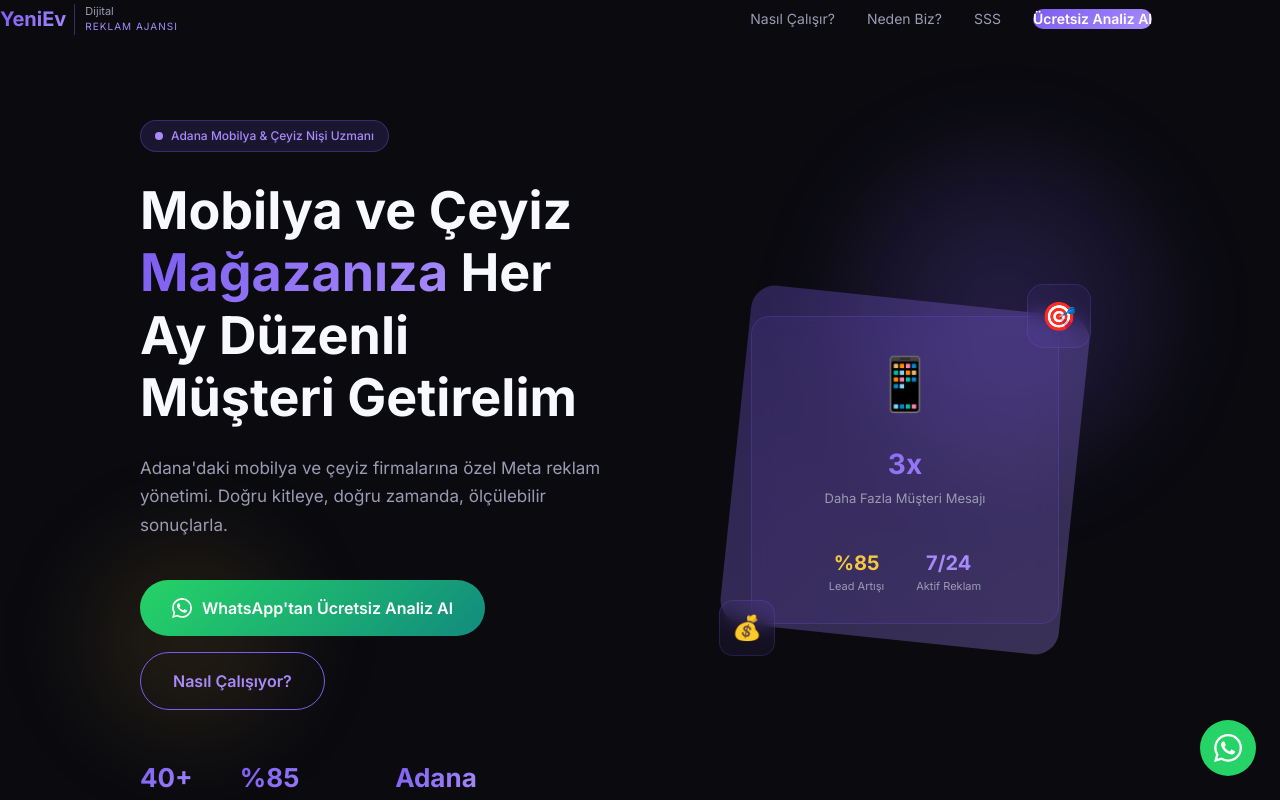
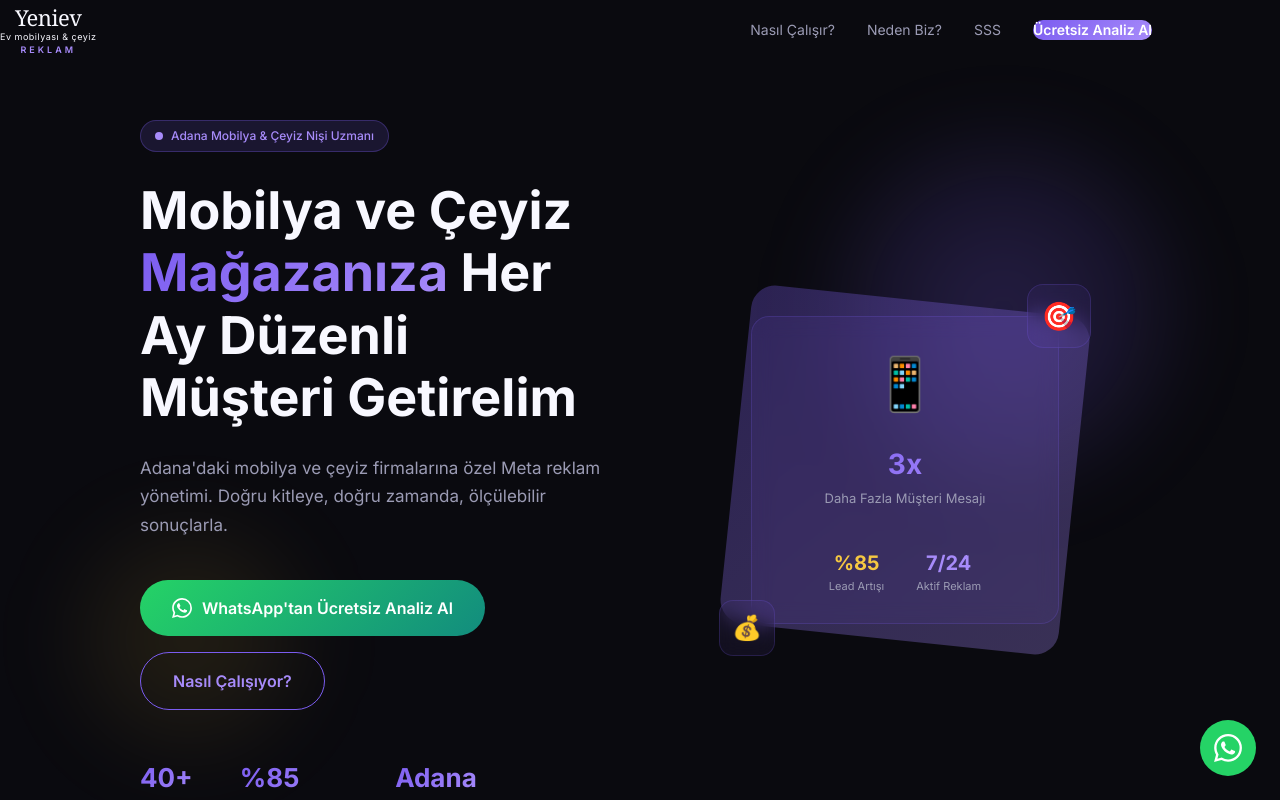
Before and after one commit to sonhaber0172/yeniev-dijital, a Next.js app: page / in a window 1280 px wide. Shown: the top 800 px of the page. Built offline with nearby package versions, Linux system fonts and the light colour scheme.

Commit message:
logo orijinal tasarıma uygun güncellendi

```diff
--- a/components/Footer.tsx
+++ b/components/Footer.tsx
@@ -5,9 +5,10 @@
     <footer className="py-10 px-4 sm:px-6 bg-[#0A0A0F] border-t border-[#7B5CF0]/20">
       <div className="max-w-6xl mx-auto flex flex-col sm:flex-row items-center justify-between gap-6">
         <div className="flex flex-col items-center sm:items-start gap-2">
-          <div className="flex items-center gap-2">
-            <span className="text-xl font-bold gradient-text">YeniEv</span>
-            <span style={{ fontSize: "11px", color: "#9B9BB4", borderLeft: "1px solid rgba(123,92,240,0.4)", paddingLeft: "10px", lineHeight: "1.4" }}>Dijital<br /><span style={{ color: "#A78BFA", fontSize: "10px", letterSpacing: "1px" }}>REKLAM AJANSI</span></span>
+          <div style={{ display: "flex", flexDirection: "column", alignItems: "flex-start", lineHeight: 1.2, gap: "2px" }}>
+            <span style={{ fontSize: "22px", fontWeight: 400, color: "#F8F8FF", letterSpacing: "-0.5px", fontFamily: "Georgia, serif" }}>Yeniev</span>
+            <span style={{ fontSize: "9px", color: "#F8F8FF", letterSpacing: "0.5px" }}>Ev mobilyası &amp; çeyiz</span>
+            <span style={{ fontSize: "9px", color: "#A78BFA", letterSpacing: "3px", fontWeight: 600 }}>REKLAM</span>
           </div>
           <p className="text-xs text-[#9B9BB4] text-center sm:text-left">
             Adana mobilya ve çeyiz firmalarına özel Meta reklam yönetimi.
--- a/components/Navbar.tsx
+++ b/components/Navbar.tsx
@@ -26,9 +26,10 @@
       }`}
     >
       <div className="max-w-6xl mx-auto px-4 sm:px-6 py-4 flex items-center justify-between">
-        <a href="#" className="flex items-center gap-2">
-          <span className="text-xl font-bold gradient-text">YeniEv</span>
-          <span style={{ fontSize: "11px", color: "#9B9BB4", borderLeft: "1px solid rgba(123,92,240,0.4)", paddingLeft: "10px", lineHeight: "1.4" }}>Dijital<br /><span style={{ color: "#A78BFA", fontSize: "10px", letterSpacing: "1px" }}>REKLAM AJANSI</span></span>
+        <a href="#" style={{ textDecoration: "none", display: "flex", flexDirection: "column", alignItems: "center", lineHeight: 1.2, gap: "2px" }}>
+          <span style={{ fontSize: "22px", fontWeight: 400, color: "#F8F8FF", letterSpacing: "-0.5px", fontFamily: "Georgia, serif" }}>Yeniev</span>
+          <span style={{ fontSize: "9px", color: "#F8F8FF", letterSpacing: "0.5px" }}>Ev mobilyası &amp; çeyiz</span>
+          <span style={{ fontSize: "9px", color: "#A78BFA", letterSpacing: "3px", fontWeight: 600 }}>REKLAM</span>
         </a>
 
         <div className="hidden md:flex items-center gap-8">
```
